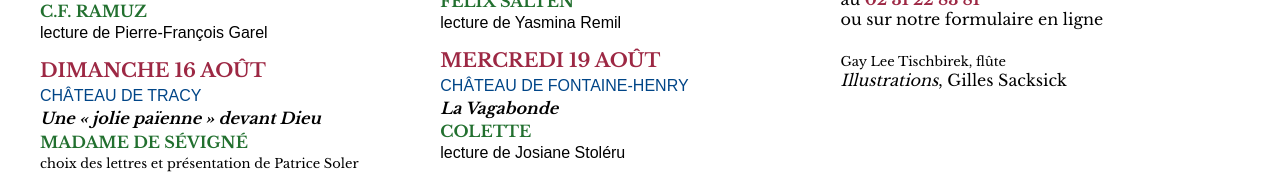
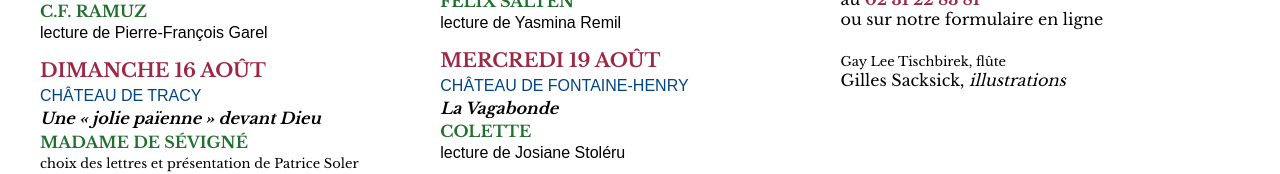
Before and after one commit to MarieSacksick/lavh_website, a Next.js app: page /anciens_programmes/2026 in a window 1280 px wide. Shown: the part 757-931 px from the top of the page. Built offline with nearby package versions, Linux system fonts and the light colour scheme; a web font is replaced by a local one.

Commit message:
reverse illustration and GS name

```diff
--- a/app/components/Programme/Programme2026.tsx
+++ b/app/components/Programme/Programme2026.tsx
@@ -376,7 +376,7 @@ export default function Programme({ onComedienClick }: ProgrammeProps) {
         </div>
         <div className={styles.practicalInfo}>
           <p style={{fontSize: 'small' }}>Gay Lee Tischbirek, flûte</p>
-          <p> <span style={{ fontStyle: 'italic'}}>Illustrations</span>, Gilles Sacksick</p>
+          <p>Gilles Sacksick, <span style={{ fontStyle: 'italic'}}>illustrations</span></p>
         </div>
       </div>
     </div>
```
